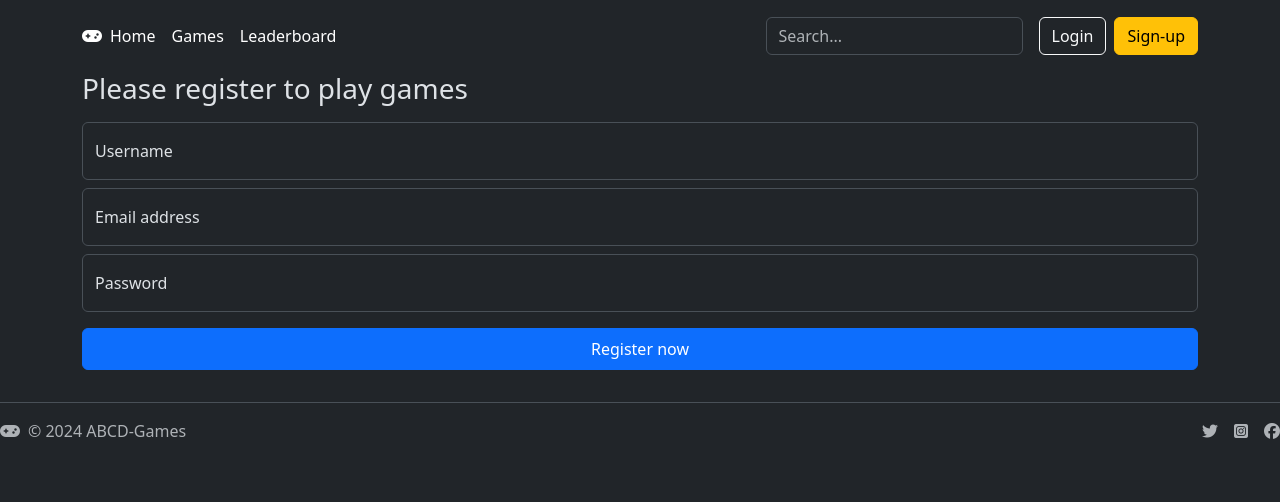
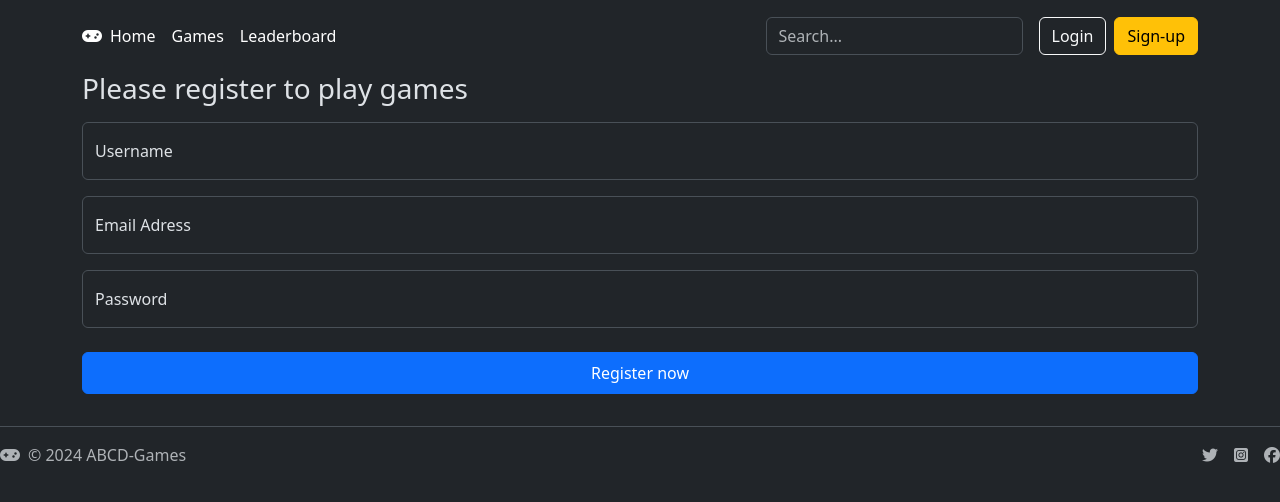
Before and after one commit to abcd-games/abcd-games, a React (Vite) app in the folder frontend/: page /register in a window 1280 px wide. Shown: the top 502 px of the page. Built offline with nearby package versions, Linux system fonts and the light colour scheme; no server answers.

Commit message:
refactor: use forminput component

```diff
--- a/frontend/src/pages/RegisterPage.tsx
+++ b/frontend/src/pages/RegisterPage.tsx
@@ -1,6 +1,9 @@
 import {AppUser, AppUserRequest} from "../types/AppUser.ts";
 import {ChangeEvent, FormEvent, useState} from "react";
 import {Navigate} from "react-router-dom";
+import {email_validation, isValid, name_validation, password_validation} from "../helper/Validation-helper.ts";
+import {FormInput} from "../components/FormInput.tsx";
+import ValidationError from "../components/ValidationError.tsx";
 
 type RegisterPageProps = {
     registerUser: (appUserRequest: AppUserRequest) => Promise<void>,
@@ -14,12 +17,14 @@ export default function RegisterPage(props: Readonly<RegisterPageProps>) {
         email: "",
         password: "",
     });
+    const [formInvalid,setFormInvalid] = useState(false)
+
 
     if (props.appUser) {
         return <Navigate to={"/"}/>
     }
 
-    function handleChange(event: ChangeEvent<HTMLInputElement>) {
+    function handleFormInputChange(event: ChangeEvent<HTMLInputElement>) {
         const {name, value} = event.target;
         setAppUserRequest(prevState => ({
             ...prevState,
@@ -29,6 +34,10 @@ export default function RegisterPage(props: Readonly<RegisterPageProps>) {
 
     function handleSubmit(event: FormEvent<HTMLFormElement>) {
         event.preventDefault();
+        const emailValid = isValid(appUserRequest.email,email_validation);
+        const usernameValid = isValid(appUserRequest.username,name_validation);
+        const passwordValid = isValid(appUserRequest.password,password_validation);
+        if(emailValid && usernameValid && passwordValid) {
             props.registerUser(appUserRequest)
                 .then(() => {
                     setAppUserRequest({
@@ -37,6 +46,11 @@ export default function RegisterPage(props: Readonly<RegisterPageProps>) {
                         password: "",
                     });
                 });
+            setFormInvalid(false);
+        }
+        else {
+            setFormInvalid(true);
+        }
     }
 
     return (
@@ -44,46 +58,46 @@ export default function RegisterPage(props: Readonly<RegisterPageProps>) {
             <h1 className="h3 mb-3 fw-normal">Please register to play games</h1>
 
             <div className="form-floating">
-                <input
+                <FormInput
                     type="text"
-                    minLength={3}
-                    maxLength={20}
                     className="form-control"
-                    id="floatingInput"
+                    id="floatingUsername"
                     placeholder="Username"
                     name="username"
-                    value={appUserRequest.username}
-                    onChange={handleChange}
-                />
-                <label htmlFor="floatingInput">Username</label>
+                    label="Username"
+                    validation={name_validation}
+                    setFormValue={handleFormInputChange}
+                ></FormInput>
             </div>
             <div className="form-floating">
-                <input
+                <FormInput
                     type="email"
                     className="form-control my-2"
-                    id="floatingInput"
+                    id="floatingEmail"
                     placeholder="name@example.com"
                     name="email"
-                    value={appUserRequest.email}
-                    onChange={handleChange}
-                />
-                <label htmlFor="floatingInput">Email address</label>
+                    label="Email Adress"
+                    validation={email_validation}
+                    setFormValue={handleFormInputChange}/>
             </div>
             <div className="form-floating">
-                <input
-                    type="password"
+                <FormInput
+                    type="pawword"
                     className="form-control my-2"
                     id="floatingPassword"
                     placeholder="Password"
                     name="password"
-                    value={appUserRequest.password}
-                    onChange={handleChange}
-                />
-                <label htmlFor="floatingPassword">Password</label>
+                    label="Password"
+                    validation={password_validation}
+                    setFormValue={handleFormInputChange}/>
             </div>
             <button className="btn btn-primary w-100 py-2 my-2" type="submit">Register
                 now
             </button>
+            {formInvalid &&
+                <ValidationError errorMessage={"Please fill in all fields"}></ValidationError>
+            }
         </form>
+
     );
 }
```
Lines whose indentation alone changed are shown as unchanged.
